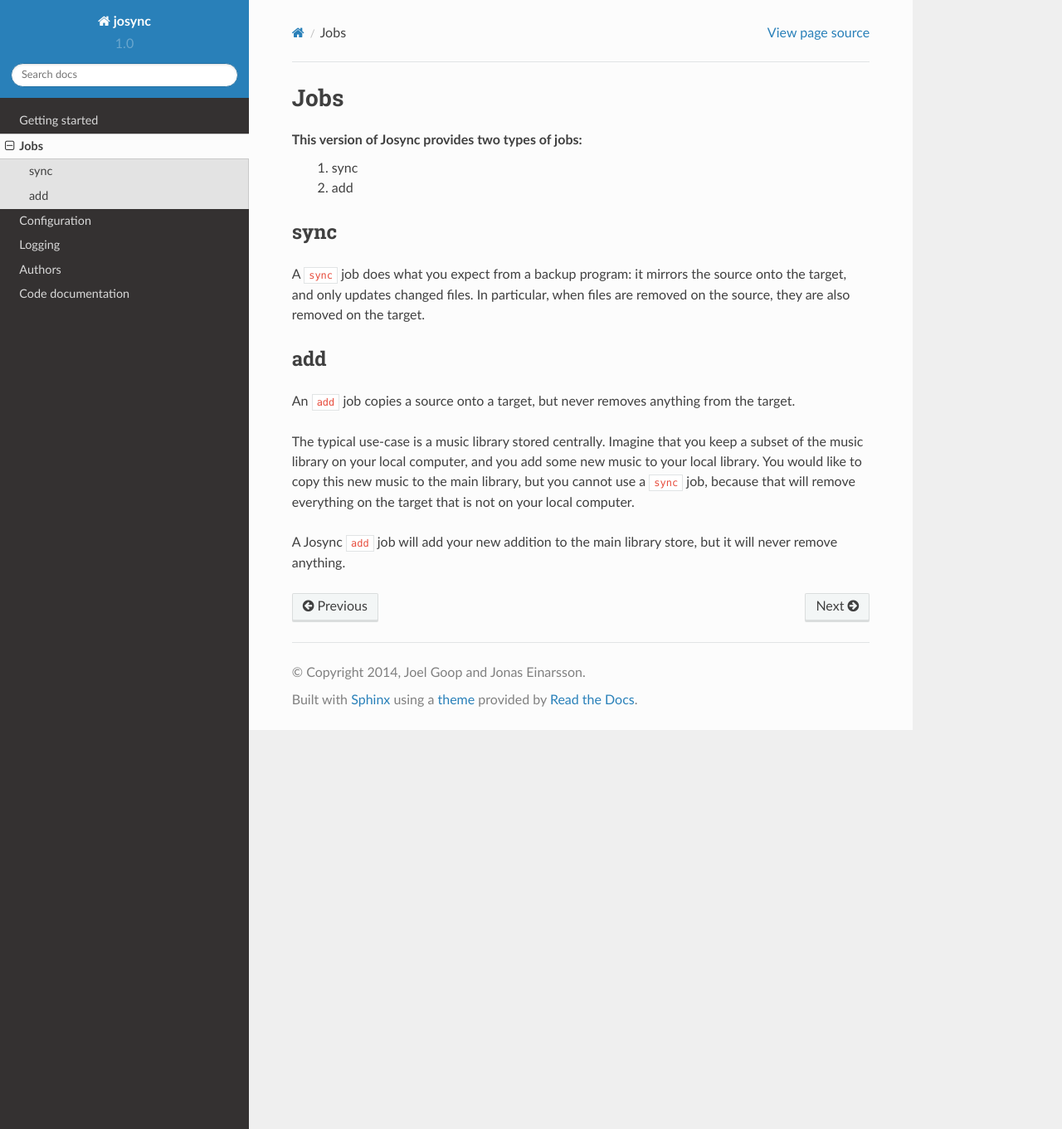
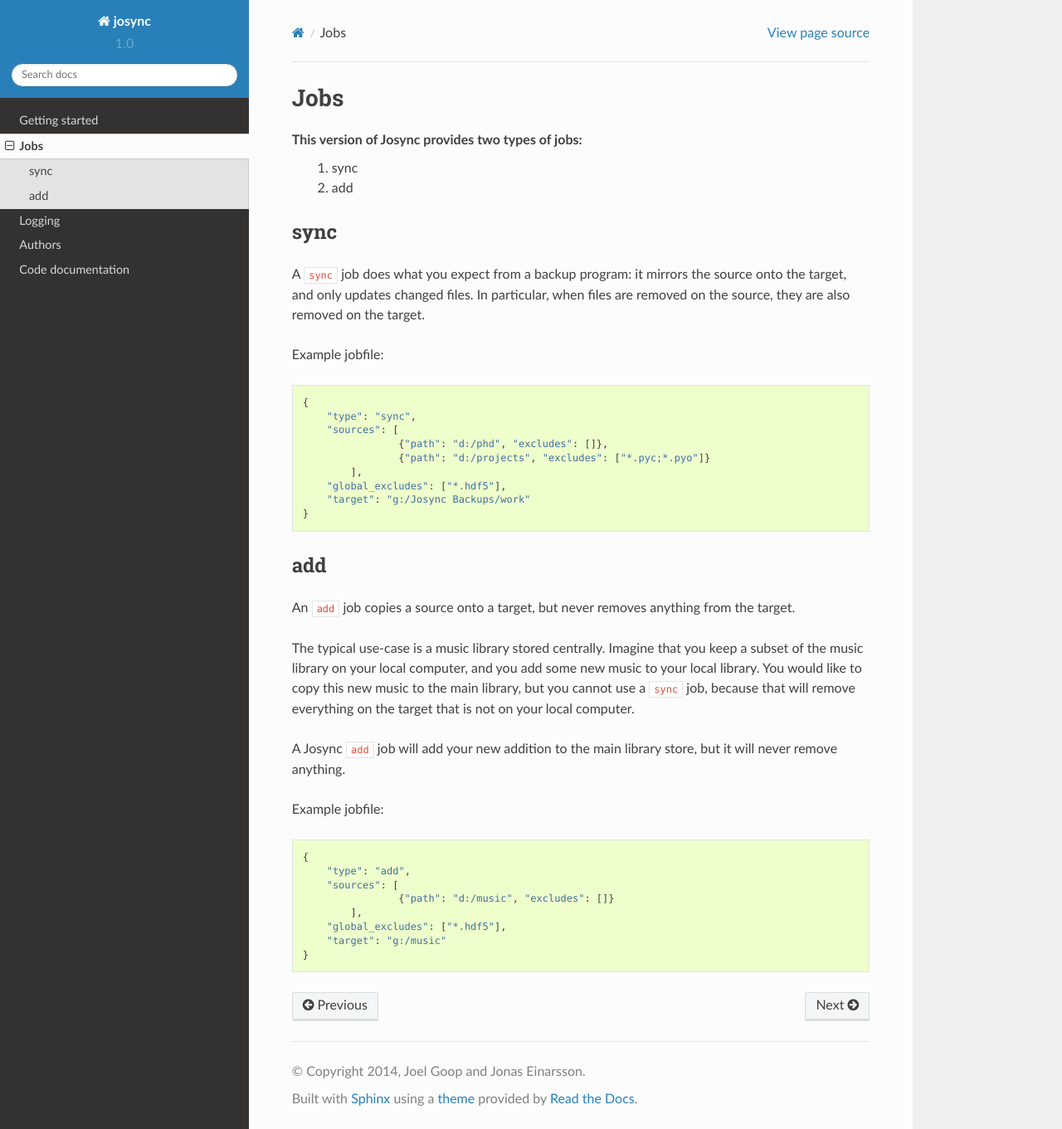
Before and after one commit to jeinarsson/josync, a Sphinx documentation site: the page built from docs/jobs.rst, in a window 1280 px wide and 1361 px high. Shown: the whole window at 83% size. Built offline with Sphinx 7.4.7 and the Read the Docs theme 2.0.0, drawn with Linux system fonts in a browser that asks for light colours.

Commit message:
removed separate settings page from docs

```diff
--- a/docs/getting_started.rst
+++ b/docs/getting_started.rst
@@ -75,4 +75,3 @@ Next steps
 Now that Josync 1.0 runs you probably want to
 	* know more about and configure the log files written by Josync: :doc:`logging`,
 	* read the details about the available :doc:`job types<jobs>`
-	* check the :doc:`config reference<settings>` on how to make exclusion patterns and much more
--- a/docs/index.rst
+++ b/docs/index.rst
@@ -21,7 +21,6 @@ Contents
 
    getting_started
    jobs
-   settings
    logging
    authors
    reference
--- a/docs/jobs.rst
+++ b/docs/jobs.rst
@@ -11,6 +11,19 @@ sync
 
 A ``sync`` job does what you expect from a backup program: it mirrors the source onto the target, and only updates changed files. In particular, when files are removed on the source, they are also removed on the target.
 
+Example jobfile::
+
+    {
+        "type": "sync",
+        "sources": [
+                    {"path": "d:/phd", "excludes": []},
+                    {"path": "d:/projects", "excludes": ["*.pyc;*.pyo"]}
+            ],
+        "global_excludes": ["*.hdf5"],
+        "target": "g:/Josync Backups/work"
+    }
+
+
 add
 ===
 
@@ -19,3 +32,15 @@ An ``add`` job copies a source onto a target, but never removes anything from th
 The typical use-case is a music library stored centrally. Imagine that you keep a subset of the music library on your local computer, and you add some new music to your local library. You would like to copy this new music to the main library, but you cannot use a ``sync`` job, because that will remove everything on the target that is not on your local computer.
 
 A Josync ``add`` job will add your new addition to the main library store, but it will never remove anything.
+
+
+Example jobfile::
+
+    {
+        "type": "add",
+        "sources": [
+                    {"path": "d:/music", "excludes": []}
+            ],
+        "global_excludes": ["*.hdf5"],
+        "target": "g:/music"
+    }
--- a/docs/settings.rst
+++ /dev/null
@@ -1,5 +0,0 @@
-***************
-Configuration
-***************
-
-Reference to all settings in Josync
```
